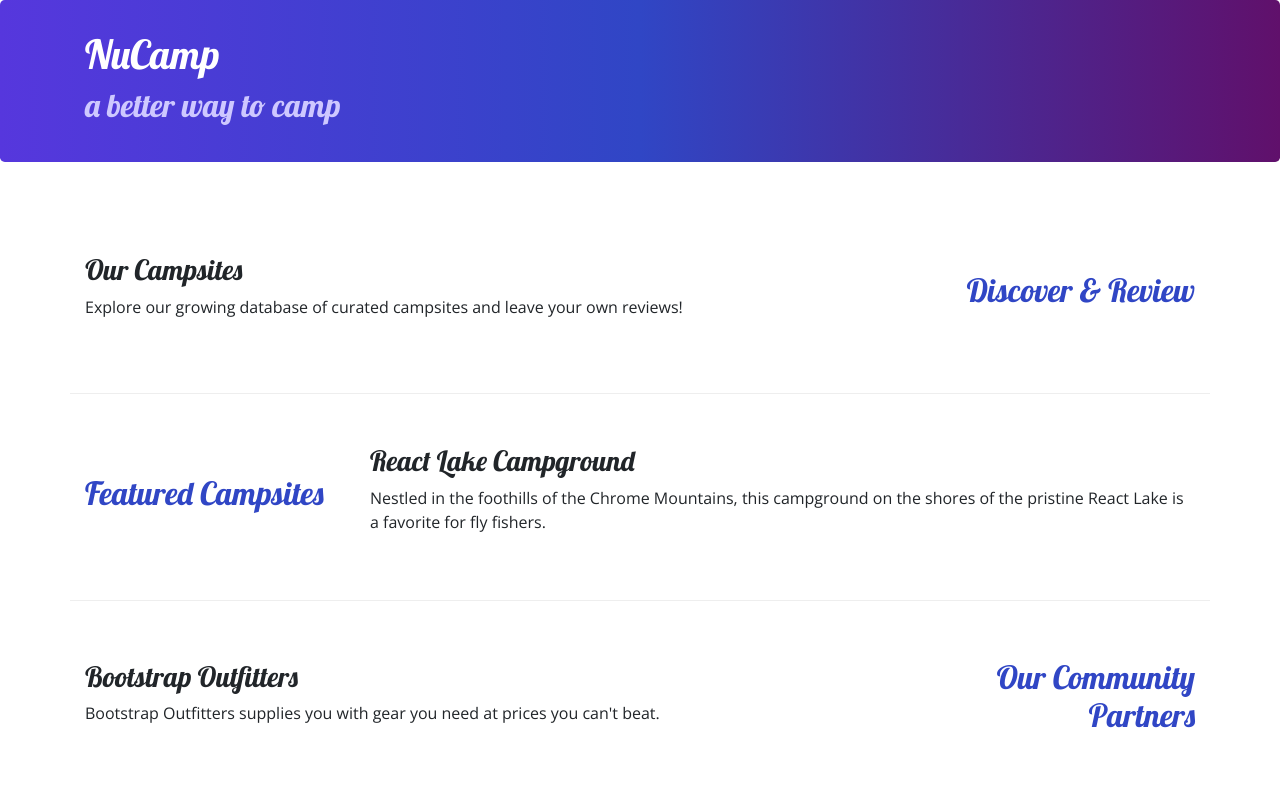
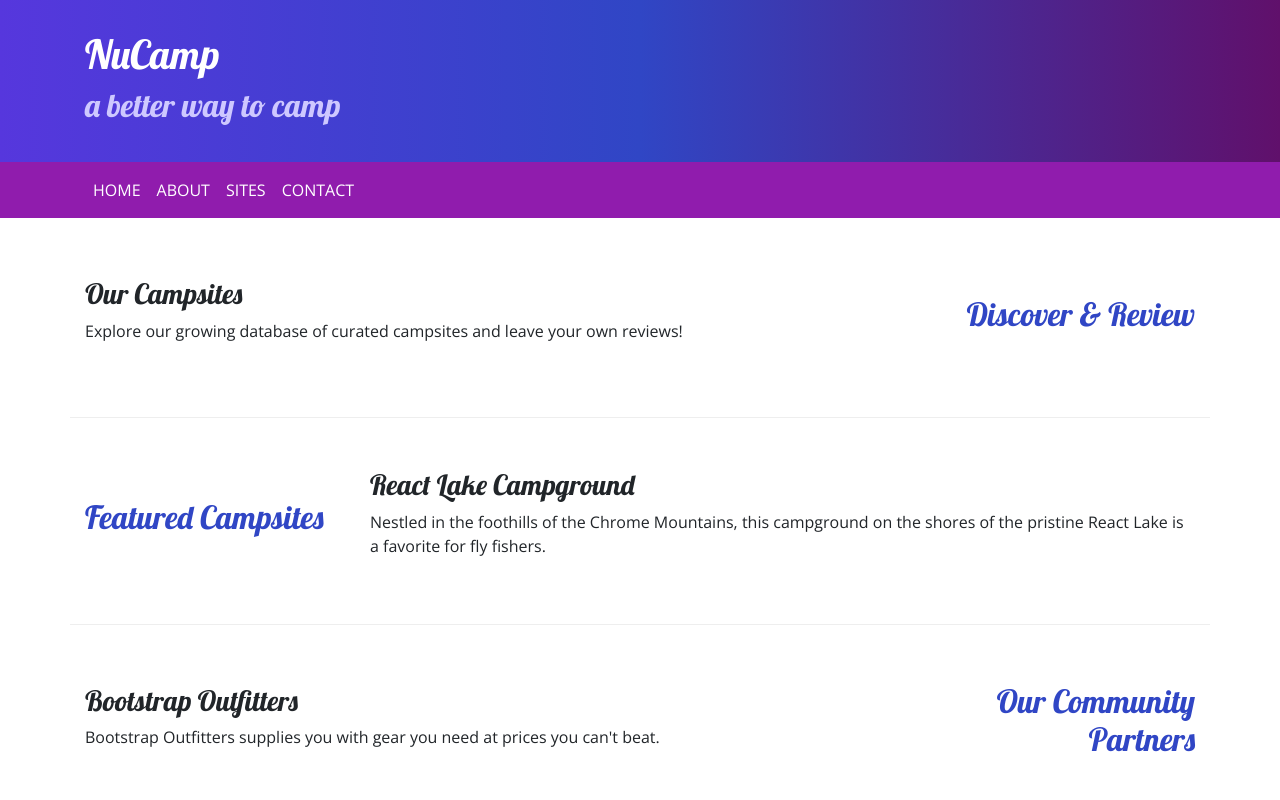
Before and after one commit to BillyHacker/git-test, a website: page index.html in a window 1280 px wide. Shown: the top 800 px of the page. Drawn offline with nearby package versions, Linux system fonts and the light colour scheme.

Commit message:
Navbar and Breadcrumbs

```diff
--- a/css/styles.css
+++ b/css/styles.css
@@ -22,6 +22,7 @@ footer {
 }
 
 .jumbotron {
+    margin: 0px;
     padding: 30px;
     background-image: linear-gradient(to right, #5637DD, #3046C5, #60106B);
     color: white;
@@ -32,3 +33,7 @@ footer {
     border-bottom: 1px ridge;
     min-height: 200px;
 }
+
+.navbar {
+    background-color: #901cad;
+}
--- a/index.html
+++ b/index.html
@@ -2,11 +2,14 @@
 <html lang="en">
 
 <head>
+
     <meta charset="utf-8" />
     <meta name="viewport" content="width=device-width, initial-scale=1" />
+    <!-- Link to bootstrap styles sheet, minimal version -->
     <link rel="stylesheet" href="node_modules/bootstrap/dist/css/bootstrap.min.css" />
-
+    <!-- Special fonts link -->
     <link rel="stylesheet" href="https://fonts.googleapis.com/css?family=Lobster|Open+Sans" />
+    <!-- link to internal styles sheet -->
     <link rel="stylesheet" href="css/styles.css" />
 
 
@@ -14,42 +17,77 @@
 
 </head>
 
+
+<!-- Start of body and Content -->
+
 <body>
 
-    <header class="jumbotron">
+
+
+    <!-- Top Header banner -->
+    <header class="jumbotron jumbotron-fluid">
         <div class="container">
             <div class="row">
                 <div class="col">
 
                     <h1>NuCamp</h1>
+
                     <h2>a better way to camp</h2>
+
+
                 </div>
             </div>
         </div>
     </header>
 
+    <!-- Navigation Links. Sticky top makes nav bar stay in place when scrolling-->
+    <nav class="navbar navbar-expand-sm navbar-dark sticky-top">
+        <div class="container">
+            <!-- bootstrap button class and navbar collapse into button when screen is small -->
+            <!-- ml-auto pushes nav button to the right of screen -->
+            <button class="navbar-toggler ml-auto" type="button" data-toggle="#nucampNavbar">
+                <span class="navbar-toggler-icon"></span>
+            </button>
+            <!-- Write your comments here -->
+            <div class="collapse navbar-collapse" id="nucampNavbar">
+                <ul class="navbar-nav">
+                    <li class="nav-item active"> <a class="nav-link" href="index.html">HOME</a></li>
+                    <li class="nav-item active"> <a class="nav-link" href="aboutus.html">ABOUT</a></li>
+                    <li class="nav-item active"> <a class="nav-link" href="">SITES</a></li>
+                    <li class="nav-item active"> <a class="nav-link" href="">CONTACT</a></li>
+
+                </ul>
+            </div>
+        </div>
+    </nav>
+
+    <!-- Write your comments here -->
     <div class="container">
         <div class="row row-content align-items-center">
             <div class="col-sm-4 order-sm-last col-md-3">
                 <h2 class="text-sm-right">Discover & Review</h2>
             </div>
+
+            <!-- Write your comments here -->
             <div class="col">
                 <h3>Our Campsites</h3>
                 <p>Explore our growing database of curated campsites and leave your own reviews!</p>
             </div>
         </div>
-
+        <!-- Write your comments here -->
         <div class="row row-content align-items-center">
             <div class="col-sm-4 col-md-3">
                 <h2>Featured Campsites</h2>
             </div>
             <div class="col">
                 <h3>React Lake Campground</h3>
-                <p>Nestled in the foothills of the Chrome Mountains, this campground on the shores of the pristine React
+                <p>Nestled in the foothills of the Chrome Mountains, this campground on the shores of the
+                    pristine React
                     Lake is a favorite for fly fishers.</p>
             </div>
         </div>
 
+        <!-- Write your comments here -->
         <div class="row row-content align-items-center">
             <div class="col-sm-4 order-sm-last col-md-3">
                 <h2 class="text-sm-right">Our Community Partners</h2>
@@ -64,21 +102,21 @@
 
     <footer>
 
-
+        <!-- Write your comments here -->
         <div class="container">
             <div class="row">
                 <div class="col-4 col-sm-2 offset-1">
                     <h5>Links</h5>
                     <ul class="list-unstyled">
                         <li><a href="#">Home</a></li>
-                        <li><a href="#">About</a></li>
+                        <li><a href="aboutus.html">About</a></li>
                         <li><a href="#">Sites</a></li>
                         <li><a href="#">Contact</a></li>
 
                     </ul>
                 </div>
 
-
+                <!-- Bottom links in page -->
                 <div class="col-6 col-sm-5 text-center">
                     <h5>Social</h5>
                     <a href="http://instagram.com/">Instagram</a>
@@ -87,7 +125,7 @@
                     <a href="http://youtube.com/">YouTube</a>
                 </div>
 
-
+                <!-- Bottom contact info -->
                 <div class="col-sm-4 text-center">
 
                     Tel: 1-206-555-1234<br />
@@ -97,6 +135,7 @@
         </div>
 
     </footer>
+    <!-- Script sources and links -->
     <script src="node_modules/jquery/dist/jquery.slim.min.js"></script>
     <script src="node_modules/popper.js/dist/umd/popper.min.js"></script>
     <script src="node_modules/bootstrap/dist/js/bootstrap.min.js"></script>
```
Also changed, not shown: aboutus.html (+48 -6 lines).
